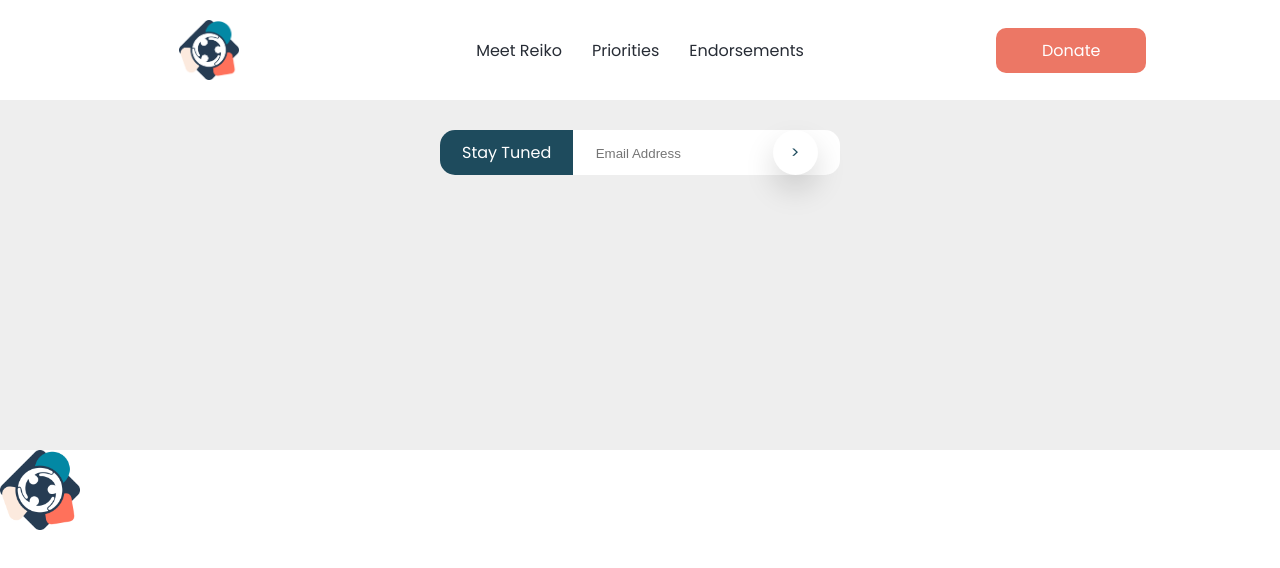
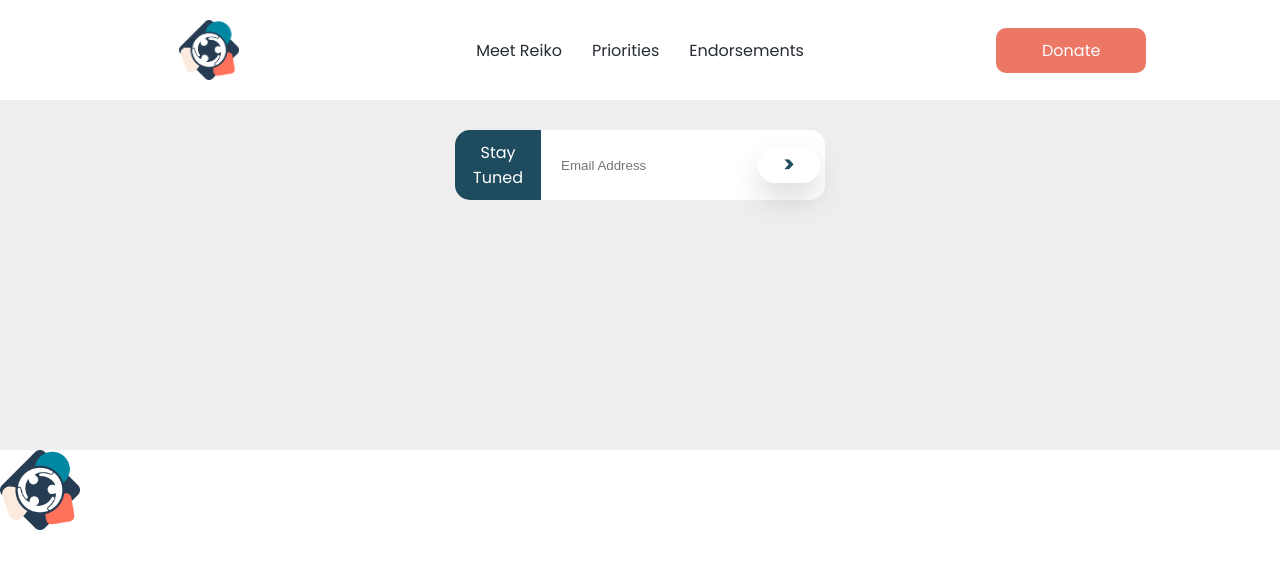
Before and after one commit to bmediax/reikoforpcc, a React (Create React App) app: page / in a window 1280 px wide. Shown: the top 568 px of the page. Built offline with nearby package versions, Linux system fonts and the light colour scheme.

Commit message:
Styling Lable

```diff
--- a/src/index.scss
+++ b/src/index.scss
@@ -155,7 +155,7 @@ nav {
 
 .stay-tuned {
   background:getColor(base);
-  max-width:400px;
+  max-width:370px;
   margin:auto;
   display:flex;
   align-items:center;
@@ -168,7 +168,7 @@ nav {
   }
 
   .tuned-title {
-    flex:1;
+    flex:2;
     background:getColor(text3);
     color:getColor(textWhiteBG);
     border-top-left-radius:15px;
@@ -176,11 +176,17 @@ nav {
   }
 
   .tuned-item {
-    flex:2;
+    flex:1;
+    display:flex;
+    padding-right:5px;
   }
 
   .tuned-input {
     border:none;
+    outline:none;
+    flex:1;
+    padding-left: 20px;
+    padding-right: 20px;
   }
 
   .tuned-arrow {
@@ -189,7 +195,10 @@ nav {
     color:getColor(text3);
     border-radius:30px;
     display:inline-block;
-    width:45px;
-    height:45px;
+    padding:0px 25px;
+    // width:45px;
+    // height:45px;
+    font-weight:bold;
+    font-size:22px;
   }
 }
```
